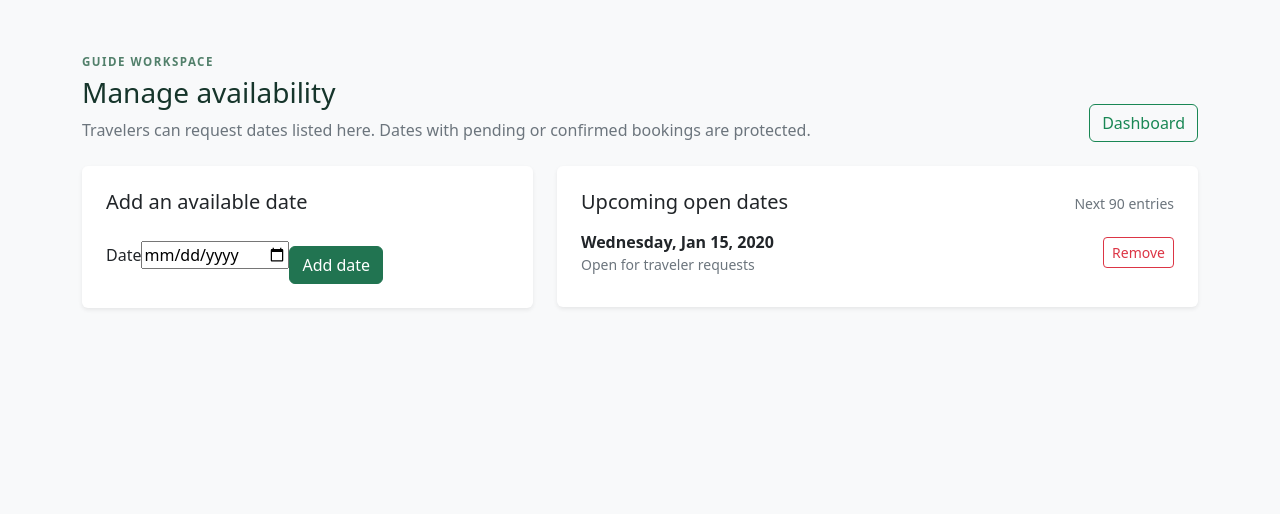
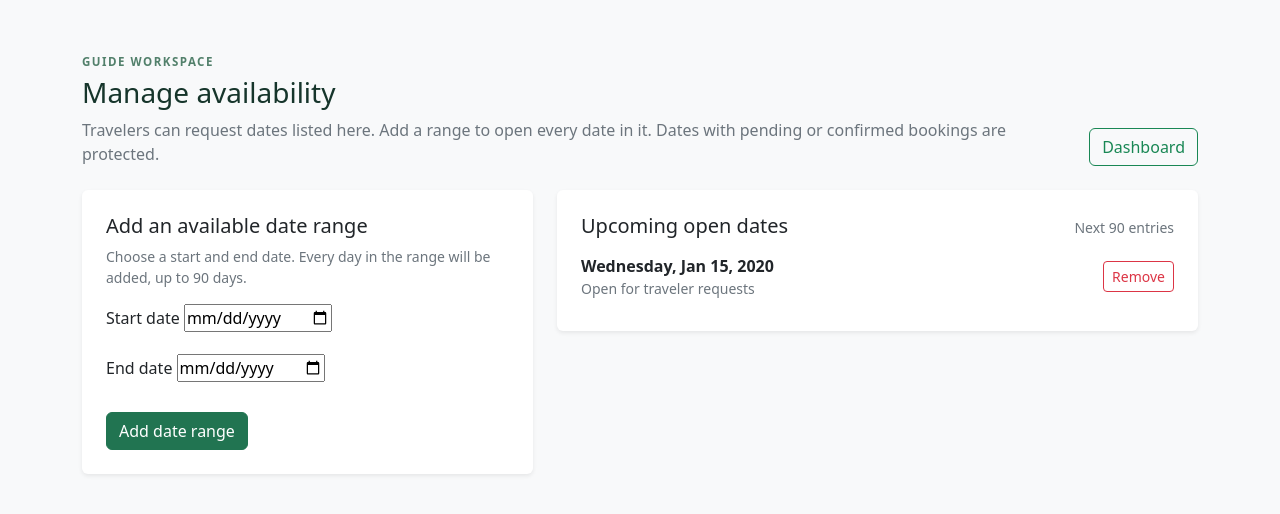
Before and after one commit to mhbxalm/BD-Tourist-Guide-C1, a Django app: template templates/accounts/guide_availability.html in a window 1280 px wide. Shown: the part 56-570 px from the top of the page. Run offline with Django 5.2, Linux system fonts and the light colour scheme; the template is opened without the code that fills it: most values are stand-ins (such as "Sample title", 1, 10 or a date in 2020); form fields are guessed from the names that the template uses.

Commit message:
Add files via upload

```diff
--- a/templates/accounts/booking_form.html
+++ b/templates/accounts/booking_form.html
@@ -7,13 +7,14 @@
     <div class="alert alert-warning mt-3"><h1 class="h4">Verify your email to request a booking</h1><p class="mb-0">You can continue browsing, but booking requests require a verified traveler account.</p></div>
   {% else %}
     <div class="card border-0 shadow-sm mt-3 mb-4"><div class="card-body p-4"><span class="badge text-bg-success-subtle text-success-emphasis">✓ Verified local guide</span><h1 class="h3 mt-3 mb-1">Request {{ guide.full_name }}</h1><p class="text-secondary">{{ guide.areas_covered }} · {{ guide.languages }}</p><div class="d-flex justify-content-between border-top pt-3"><span>Guide rate</span><strong>BDT {{ guide.daily_rate }} / day</strong></div><div class="small text-secondary mt-2">Maximum group size: {{ guide.max_group_size }}</div></div></div>
+    <form id="booking-request-form" method="post">{% csrf_token %}
     {% if not has_prior_booking %}<section class="safety-guidance alert alert-info"><h2 class="h5">Traveler safety guidance</h2><ul class="mb-2"><li>Meet your guide in a public, agreed location.</li><li>Share your trip plan with someone you trust.</li><li>Confirm the itinerary and price with the guide before the tour.</li><li>Use the platform’s booking record to keep the request details clear.</li></ul><div class="form-check"><input class="form-check-input" id="id_safety_acknowledged" name="safety_acknowledged" type="checkbox" value="true" {% if form.safety_acknowledged.value %}checked{% endif %}><label class="form-check-label" for="id_safety_acknowledged">I have read the safety guidance</label></div>{% for error in form.safety_acknowledged.errors %}<div class="text-danger small mt-1">{{ error }}</div>{% endfor %}</section>{% endif %}
-    <form method="post" class="card border-0 shadow-sm">{% csrf_token %}<div class="card-body p-4"><h2 class="h4 mb-3">Trip details</h2>
+    <div class="card border-0 shadow-sm"><div class="card-body p-4"><h2 class="h4 mb-3">Trip details</h2>
       {% for error in form.non_field_errors %}<div class="alert alert-danger">{{ error }}</div>{% endfor %}
       <div class="row g-3"><div class="col-md-6"><label class="form-label" for="id_start_date">Start date</label>{{ form.start_date }}{% for error in form.start_date.errors %}<div class="text-danger small">{{ error }}</div>{% endfor %}</div><div class="col-md-6"><label class="form-label" for="id_end_date">End date</label>{{ form.end_date }}{% for error in form.end_date.errors %}<div class="text-danger small">{{ error }}</div>{% endfor %}</div><div class="col-md-6"><label class="form-label" for="id_group_size">Group size</label>{{ form.group_size }}<div class="form-text">Up to {{ guide.max_group_size }} travelers</div>{% for error in form.group_size.errors %}<div class="text-danger small">{{ error }}</div>{% endfor %}</div><div class="col-md-6"><label class="form-label" for="id_meeting_place">Meeting place</label>{{ form.meeting_place }}{% for error in form.meeting_place.errors %}<div class="text-danger small">{{ error }}</div>{% endfor %}</div><div class="col-12"><label class="form-label" for="id_notes">Notes for the guide <span class="text-secondary">(optional)</span></label>{{ form.notes }}{% for error in form.notes.errors %}<div class="text-danger small">{{ error }}</div>{% endfor %}</div></div>
       <div class="price-summary rounded-3 p-3 mt-4"><div><span class="eyebrow">PRICE SUMMARY</span><div class="small text-secondary" id="price-duration">Choose your trip dates</div></div><strong id="price-total" data-daily-rate="{{ guide.daily_rate }}">BDT {{ guide.daily_rate }}</strong></div>
       <p class="small text-secondary mt-3">This sends a request to the guide. No payment is collected at this stage.</p><button class="btn btn-success btn-lg w-100" type="submit">Confirm and send request</button>
-    </div></form>
+    </div></div></form>
   {% endif %}
 </div>
 <script>
--- a/templates/accounts/guide_availability.html
+++ b/templates/accounts/guide_availability.html
@@ -1,7 +1,69 @@
 {% extends "base.html" %}
 {% block title %}Manage availability | BD Tourist Guide{% endblock %}
 {% block content %}
-<div class="section-heading mb-4"><div><span class="eyebrow">GUIDE WORKSPACE</span><h1 class="h3 mt-1">Manage availability</h1><p class="text-secondary mb-0">Travelers can request dates listed here. Dates with pending or confirmed bookings are protected.</p></div><a class="btn btn-outline-success" href="{% url 'accounts:dashboard' %}">Dashboard</a></div>
-<div class="row g-4"><div class="col-lg-5"><section class="card border-0 shadow-sm"><div class="card-body p-4"><h2 class="h5">Add an available date</h2><form method="post" class="mt-3">{% csrf_token %}<label class="form-label" for="id_available_date">Date</label>{{ form.available_date }}{% for error in form.available_date.errors %}<div class="text-danger small mt-1">{{ error }}</div>{% endfor %}{% for error in form.non_field_errors %}<div class="text-danger small mt-1">{{ error }}</div>{% endfor %}<button class="btn btn-success mt-3" type="submit">Add date</button></form></div></section></div>
-<div class="col-lg-7"><section class="card border-0 shadow-sm"><div class="card-body p-4"><div class="d-flex justify-content-between align-items-baseline"><h2 class="h5">Upcoming open dates</h2><span class="small text-secondary">Next 90 entries</span></div>{% if availability_dates %}<div class="list-group list-group-flush">{% for date in availability_dates %}<div class="list-group-item px-0 d-flex justify-content-between align-items-center"><div><strong>{{ date.available_date|date:"l, M j, Y" }}</strong><div class="small text-secondary">Open for traveler requests</div></div><form method="post" action="{% url 'accounts:remove_guide_availability' date.pk %}">{% csrf_token %}<button class="btn btn-sm btn-outline-danger" type="submit">Remove</button></form></div>{% endfor %}</div>{% else %}<div class="empty-state text-center p-4 rounded-4"><p class="mb-0">No upcoming dates listed. Add a date so travelers can find and request you.</p></div>{% endif %}</div></section></div></div>
+<div class="section-heading mb-4">
+  <div>
+    <span class="eyebrow">GUIDE WORKSPACE</span>
+    <h1 class="h3 mt-1">Manage availability</h1>
+    <p class="text-secondary mb-0">Travelers can request dates listed here. Add a range to open every date in it. Dates with pending or confirmed bookings are protected.</p>
+  </div>
+  <a class="btn btn-outline-success" href="{% url 'accounts:dashboard' %}">Dashboard</a>
+</div>
+
+<div class="row g-4">
+  <div class="col-lg-5">
+    <section class="card border-0 shadow-sm">
+      <div class="card-body p-4">
+        <h2 class="h5">Add an available date range</h2>
+        <p class="small text-secondary">Choose a start and end date. Every day in the range will be added, up to 90 days.</p>
+        <form method="post" class="mt-3">
+          {% csrf_token %}
+          <div class="mb-3">
+            <label class="form-label" for="id_start_date">Start date</label>
+            {{ form.start_date }}
+            {% for error in form.start_date.errors %}<div class="text-danger small mt-1">{{ error }}</div>{% endfor %}
+          </div>
+          <div class="mb-3">
+            <label class="form-label" for="id_end_date">End date</label>
+            {{ form.end_date }}
+            {% for error in form.end_date.errors %}<div class="text-danger small mt-1">{{ error }}</div>{% endfor %}
+          </div>
+          {% for error in form.non_field_errors %}<div class="text-danger small mt-1">{{ error }}</div>{% endfor %}
+          <button class="btn btn-success mt-2" type="submit">Add date range</button>
+        </form>
+      </div>
+    </section>
+  </div>
+
+  <div class="col-lg-7">
+    <section class="card border-0 shadow-sm">
+      <div class="card-body p-4">
+        <div class="d-flex justify-content-between align-items-baseline">
+          <h2 class="h5">Upcoming open dates</h2>
+          <span class="small text-secondary">Next 90 entries</span>
+        </div>
+        {% if availability_dates %}
+          <div class="list-group list-group-flush">
+            {% for date in availability_dates %}
+              <div class="list-group-item px-0 d-flex justify-content-between align-items-center">
+                <div>
+                  <strong>{{ date.available_date|date:"l, M j, Y" }}</strong>
+                  <div class="small text-secondary">Open for traveler requests</div>
+                </div>
+                <form method="post" action="{% url 'accounts:remove_guide_availability' date.pk %}">
+                  {% csrf_token %}
+                  <button class="btn btn-sm btn-outline-danger" type="submit">Remove</button>
+                </form>
+              </div>
+            {% endfor %}
+          </div>
+        {% else %}
+          <div class="empty-state text-center p-4 rounded-4">
+            <p class="mb-0">No upcoming dates listed. Add a date range so travelers can request you.</p>
+          </div>
+        {% endif %}
+      </div>
+    </section>
+  </div>
+</div>
 {% endblock %}
```
